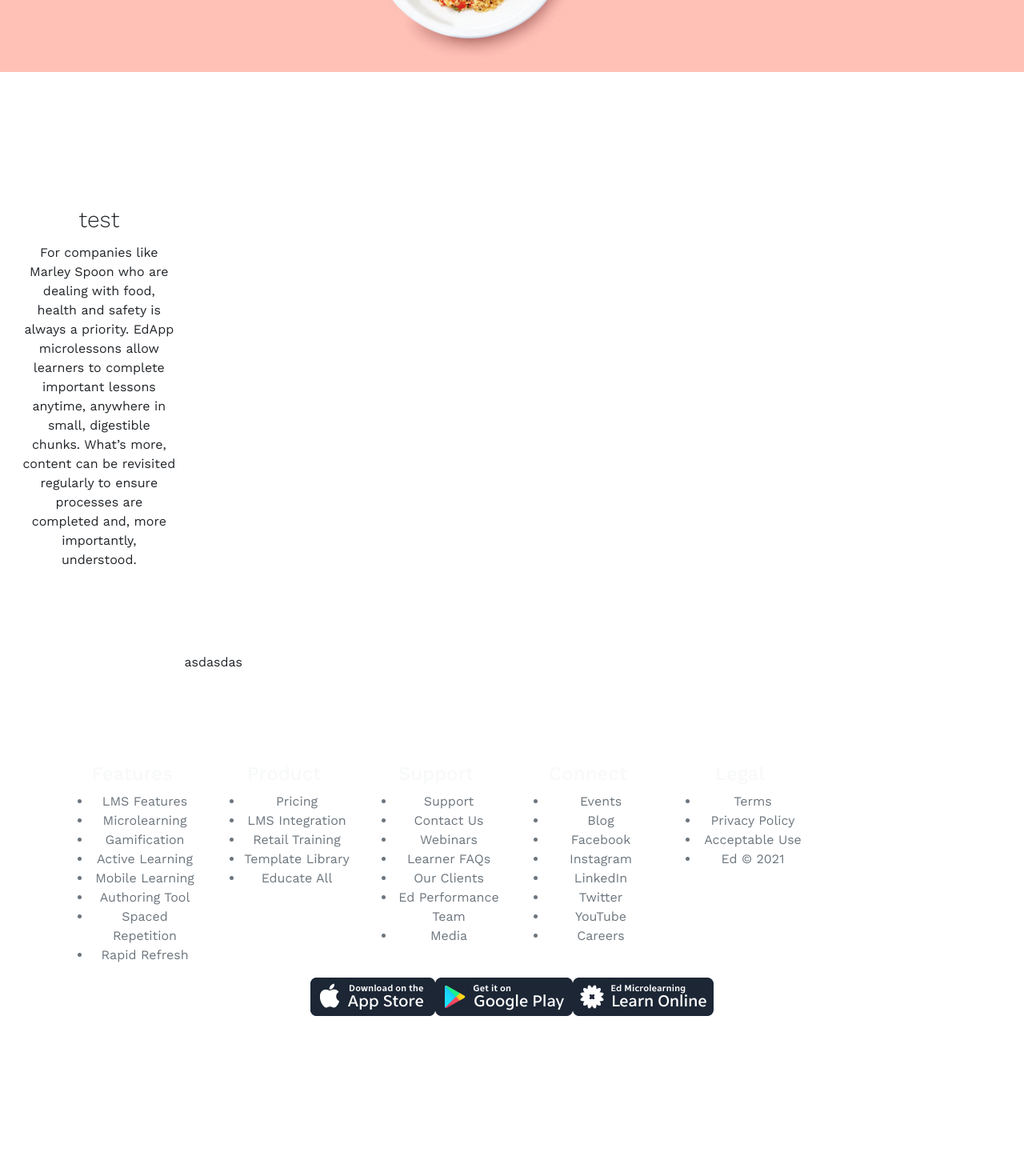
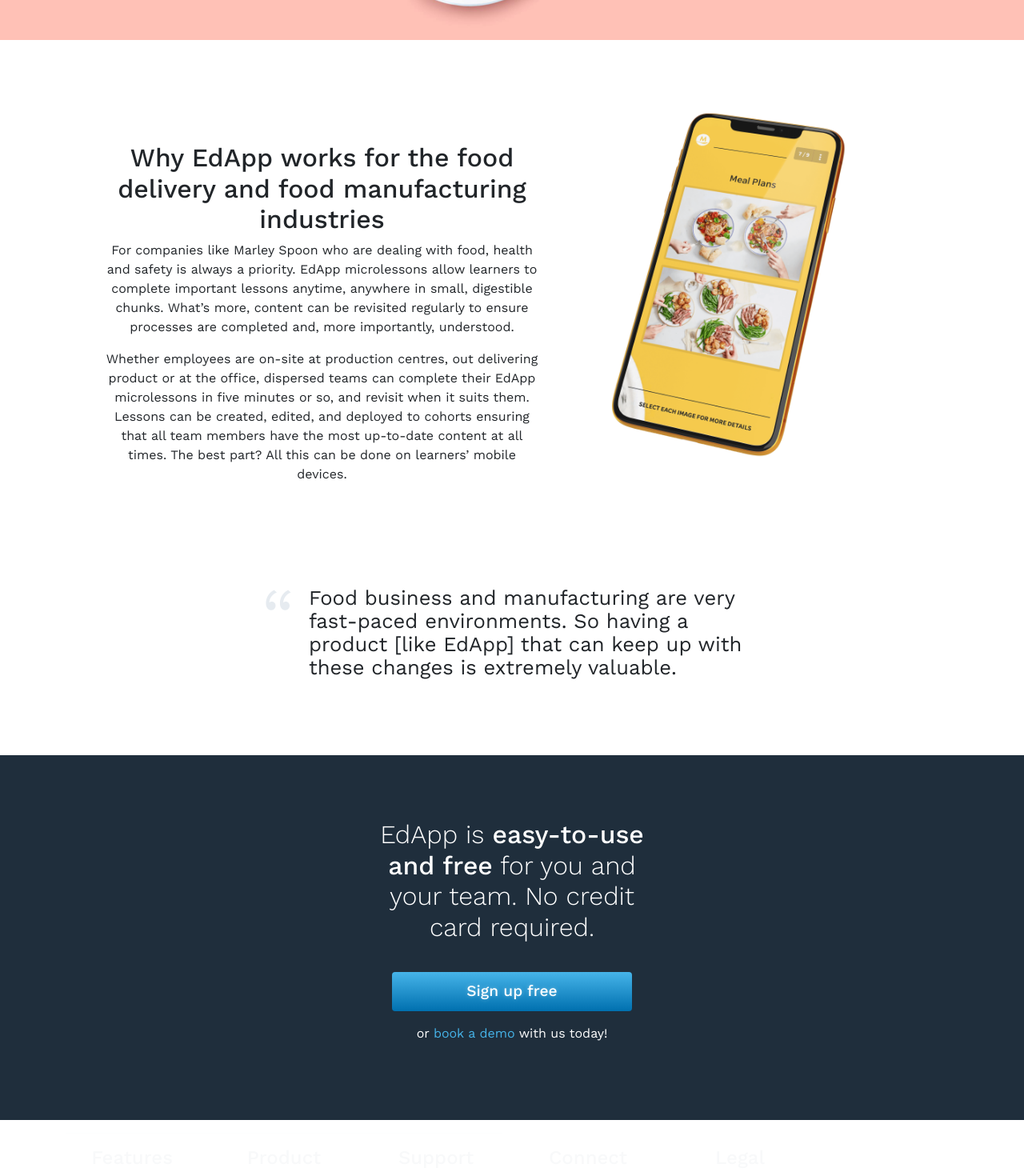
Before and after one commit to dmchaledesigner/marley-spa, a Next.js app: page / in a window 1280 px wide. Shown: the part 3880-5350 px from the top of the page at 80% size. Before the commit the page ends 5157 px from the top, so only its background shows below. Built offline with nearby package versions, Linux system fonts and the light colour scheme.

Commit message:
8. Layout and Button UI components. Plus CTA component.

```diff
--- a/components/BannerImage.js
+++ b/components/BannerImage.js
@@ -1,37 +1,47 @@
 
-import PropTypes from 'prop-types';
 import Image from 'next/image';
 import styled from 'styled-components';
 import { WrapperStyled, ContentStyles } from '../styles/resuableStyles';
+import phone from '../public/img/ms-lesson.png'
 
 const BannerImage = (props) => {
     return (
+
         <WrapperStyled>
-            <div className="row justify-content-space-between">
-                <div className="col-md-6">
-                    <ContentStyles>
-                        <div className={`row ${props.direction}`}>
-                            <div className="col-sm-5 content">
-                                <h2>{props.title}</h2>
-                                {props.para1 ? (<p>{props.para1}</p>) : null}
-                            </div>
-                        </div>
-                    </ContentStyles>
+            <div className="container">
+                <div className={`row ${props.direction}`}>
+                    <div className="col-md-6">
+                        <ContentStyles>
+                            <h2>Why EdApp works for the food delivery and food manufacturing industries</h2>
+                            <p>For companies like Marley Spoon who are dealing with food, health and safety is always a priority. EdApp microlessons allow learners to complete important lessons anytime, anywhere in small, digestible chunks. What’s more, content can be revisited regularly to ensure processes are completed and, more importantly, understood.</p>
+                            <p>Whether employees are on-site at production centres, out delivering product or at the office, dispersed teams can complete their EdApp microlessons in five minutes or so, and revisit when it suits them. Lessons can be created, edited, and deployed to cohorts ensuring that all team members have the most up-to-date content at all times. The best part? All this can be done on learners’ mobile devices.</p>
+                        </ContentStyles>
+                    </div>
+
+                    <div className="col-md-5">
+                        <ImageStyled>
+                            <Image src={phone} layout="responsive" alt="Marley Spoon" />
+                        </ImageStyled>
+                    </div>
                 </div>
             </div>
-            <div className="col-md-5">
-                asdasdas
-
-            </div>
-
         </WrapperStyled>
     );
 };
 
 
+
+const ContentExtended = styled(ContentStyles)`
+text-align: left;
+`
+
 const ImageStyled = styled.div`
     width: 100%;
+    position: relative;
 
 `;
 
+
+
+
 export default BannerImage;
--- /dev/null
+++ b/components/CtaBlock.js
@@ -0,0 +1,59 @@
+import React from 'react';
+import styled from 'styled-components';
+import { WrapperStyled } from '../styles/resuableStyles';
+
+import Button from './ui/Button';
+
+
+
+const CtaBlock = () => {
+
+    const buttonHandler = (e) => {
+        console.log(e.target.textContent)
+    }
+
+
+    return (
+        <ExtendedWrapper>
+            <div className="container text-center">
+
+                <div className="row justify-content-center">
+                    <div className="col-md-4">
+                        <h2>EdApp is <span>easy-to-use and free</span> for you and your team. No credit card required.</h2>
+                        <Button type="button" onClick={buttonHandler}> Sign up free</Button>
+                    </div>
+                </div>
+
+                <div className="row justify-content-center">
+                    <div className="col-md-4">
+                        <p>or <a href="mailto:demo@edapp.com">book a demo </a>with us today!</p>
+                    </div>
+                </div>
+
+
+
+            </div>
+        </ExtendedWrapper>
+
+    );
+};
+
+
+const ExtendedWrapper = styled(WrapperStyled)`
+background-color: #1f2e3c;
+color: #fff;
+
+h2{
+    font-weight: 300;
+
+    span{
+        font-weight: 500;
+    }
+}
+
+a{
+    color: #46b4e9;
+}
+`
+
+export default CtaBlock;
--- a/components/Hero.js
+++ b/components/Hero.js
@@ -25,7 +25,7 @@
 position: relative;
 padding: 0;
 margin: 0;
-height: 65vh;
+height: 60vh;
 width: 100vw;
 overflow: hidden;
 z-index: 0;
--- a/components/Navigation.js
+++ b/components/Navigation.js
@@ -66,8 +66,9 @@
     &.solid{
         background-color: #fff;
         color: #000;
+        padding-top: 25px;
         -webkit-box-shadow: 0px 5px 23px 6px rgba(0,0,0,0.48);
-box-shadow: 0px 5px 23px 6px rgba(0,0,0,0.48);
+        box-shadow: 0px 5px 23px 6px rgba(0,0,0,0.48);
 
     }
 `;
--- /dev/null
+++ b/components/Quote.js
@@ -0,0 +1,61 @@
+import PropTypes from 'prop-types';
+import styled from 'styled-components';
+
+import { WrapperStyled } from '../styles/resuableStyles';
+import cuttlery from '../public/img/cutlery.png';
+
+
+
+const QuoteBlock = () => {
+    return (
+
+        <ExtendedWrapper>
+            <div className="row justify-content-center">
+                <div className="col-md-6">
+                    <QuoteText>
+                        <blockquote className="text-lg text-dark">Food business and manufacturing are very fast-paced environments. So having a product [like EdApp] that can keep up with these changes is extremely valuable.</blockquote>
+                    </QuoteText>
+                </div>
+            </div>
+
+
+
+        </ExtendedWrapper>
+    );
+};
+
+
+const ExtendedWrapper = styled(WrapperStyled)`
+padding: 0rem 0rem 05rem 0rem
+`
+
+
+const QuoteText = styled.div`
+
+       blockquote{
+        display: block;
+        position: relative;
+        text-align: left;
+        margin-left: 60px;
+        font-size: 1.6rem;
+        line-height: 1.8rem;;
+
+        &:before{
+            position: absolute;
+            content: "“";
+            font-size: 120px;
+            top: -7px;
+            line-height: .9;
+            font-weight: 300;
+            vertical-align: middle;
+            left: -60px;
+            color: #e6ebf0;
+        }
+
+
+    }
+
+
+`
+
+export default QuoteBlock;
--- /dev/null
+++ b/components/ui/Button.js
@@ -0,0 +1,37 @@
+import React from 'react';
+import styled from 'styled-components';
+
+
+const Button = (props) => {
+
+    return (
+        <BtnStyled
+            {...props.btn}
+            type={props.type}
+            className={`btn ${props.className}`}
+            onClick={props.onClick}
+
+        >{props.children}
+        </BtnStyled>
+    );
+};
+
+
+
+export const BtnStyled = styled.button`
+    background-color: #46b4e9;
+    background-image: linear-gradient(#46b4e9,#0070af);
+    color: #fff;
+    text-shadow: 0 0 5px rgb(255 255 255 / 30%);
+    display: inline-block;
+    min-width: 150px;
+    width: 300px;
+    font-size: 1.2rem;
+    font-weight: 500;
+    padding: 10px 11px;
+    margin: 1.8rem 0rem 1rem;
+    border: none;
+
+   `;
+
+export default Button;
--- a/package.json
+++ b/package.json
@@ -13,6 +13,7 @@
     "react": "^17.0.2",
     "react-dom": "^17.0.2",
     "react-intersection-observer": "^8.33.1",
+    "react-native-linear-gradient": "^2.5.6",
     "reactstrap": "^9.0.1",
     "styled-components": "^5.3.3"
   },
--- a/pages/index.js
+++ b/pages/index.js
@@ -7,6 +7,7 @@
 import Video from '../components/Video';
 import QuoteBlock from '../components/QuoteBlock';
 import BannerImage from '../components/BannerImage';
+import Quote from '../components/Quote';
 
 
 import marleyLogo from '../public/img/logo.png';
@@ -14,10 +15,10 @@
 import yellowBg from '../public/img/yellowBackground.jpeg';
 import greyBg from '../public/img/greyBackground.jpeg';
 import pinkBg from '../public/img/pinkBackground.jpeg';
-import phone from '../public/img/ms-lesson.png'
 
 
 import { useInView } from 'react-intersection-observer';
+import CtaBlock from '../components/CtaBlock';
 
 
 
@@ -86,10 +87,14 @@
 
 
       <BannerImage
-        title="test"
-        para1="For companies like Marley Spoon who are dealing with food, health and safety is always a priority. EdApp microlessons allow learners to complete important lessons anytime, anywhere in small, digestible chunks. What’s more, content can be revisited regularly to ensure processes are completed and, more importantly, understood."
-        para2="Whether employees are on-site at production centres, out delivering product or at the office, dispersed teams can complete their EdApp microlessons in five minutes or so, and revisit when it suits them. Lessons can be created, edited, and deployed to cohorts ensuring that all team members have the most up-to-date content at all times. The best part? All this can be done on learners’ mobile devices."
+        direction="justify-content-center"
       />
+
+
+      <Quote />
+
+
+      <CtaBlock />
 
 
 
--- a/styles/globals.css
+++ b/styles/globals.css
@@ -18,3 +18,8 @@
   margin: 0;
   padding: 0;
 }
+
+
+body {
+  overflow: overlay;
+}
```
Also changed, not shown: 1 other file (tests, documents, lock files or other folders).
